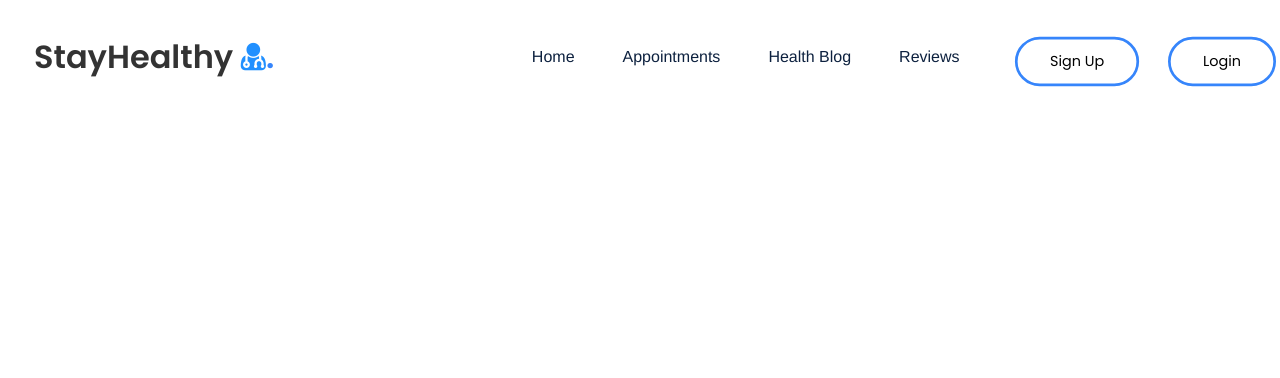
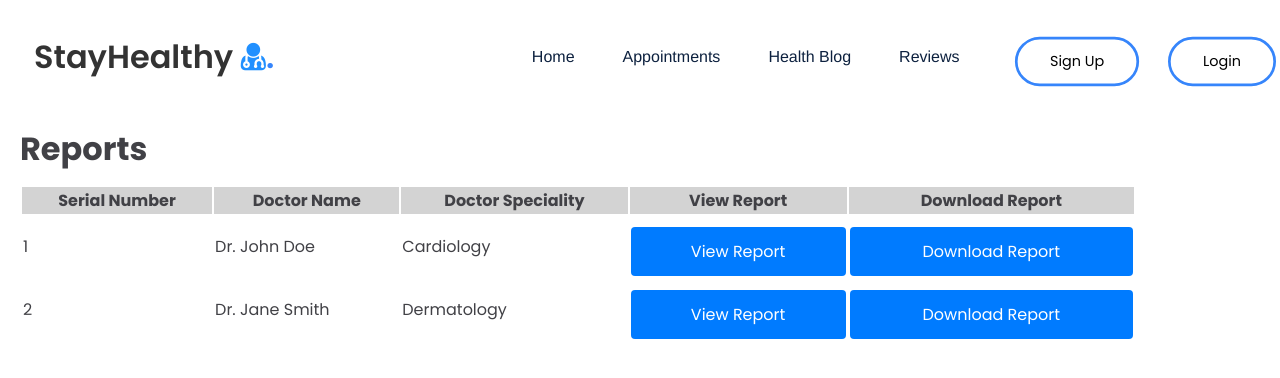
Before and after one commit to gabrielhli/front-end-capstone, a React (Create React App) app: page /reports in a window 1280 px wide. Shown: the top 378 px of the page. Built offline with nearby package versions, Linux system fonts and the light colour scheme.

Commit message:
Added report layout

```diff
--- a/src/App.js
+++ b/src/App.js
@@ -13,6 +13,7 @@ import InstantConsultation from './Components/InstantConsultationBooking/Instant
 import BookingConsultation from './Components/BookingConsultation';
 import ReviewForm from './Components/ReviewForm/ReviewForm'
 import ProfileForm from './Components/ProfileForm/ProfileForm';
+import ReportsLayout from './Components/ReportsLayout/ReportsLayout';
 
 // Function component for the main App
 function App() {
@@ -35,6 +36,7 @@ function App() {
             <Route path="/search/doctors/" element={<BookingConsultation/>}/>
             <Route path="/reviews" element={<ReviewForm/>}/>
             <Route path="/profile" element={<ProfileForm/>}/>
+            <Route path="/reports" element={<ReportsLayout/>}/>
           </Routes>
           </Notification>
         </BrowserRouter>
--- /dev/null
+++ b/src/Components/ReportsLayout/ReportsLayout.css
@@ -0,0 +1,34 @@
+.reports-container {
+    width: 400px;
+    margin: auto;
+    margin-top:10%;
+    color: #414146;
+    padding: 0 20px;
+    position: static;
+    width: 100%;
+}
+
+.reports-table {
+    width: 90%;
+}
+
+.reports-headers {
+    background-color: lightgray;
+}
+
+.reports-data {
+    border-top: 1px solid black;
+}
+
+tr {
+    border-top: 1px solid black;
+}
+
+.btn-clicked {
+    background-color: red;
+    cursor: not-allowed;
+}
+
+.btn-clicked:hover {
+    background-color: red;
+}
--- /dev/null
+++ b/src/Components/ReportsLayout/ReportsLayout.js
@@ -0,0 +1,64 @@
+import React, { useState } from 'react';
+import './ReportsLayout.css';
+
+const ReportsLayout = () => {
+    const [data, setData] = useState([
+        {
+            "Serial Number": "1",
+            "Doctor Name": "Dr. John Doe",
+            "Doctor Speciality": "Cardiology",
+            "View Report": "",
+            "Download Report": ""
+            },
+        {
+            "Serial Number": "2",
+            "Doctor Name": "Dr. Jane Smith",
+            "Doctor Speciality": "Dermatology",
+            "View Report": "",
+            "Download Report": ""
+        }
+    ]);
+    const heading = Object.keys(data[0]);
+
+    const HandleRow = ({ row }, key) => {
+        return (
+            <tr key={key}>
+                <td key="Serial Number">{row["Serial Number"]}</td>
+                <td key="Doctor Name">{row["Doctor Name"]}</td>
+                <td key="Doctor Speciality">{row["Doctor Speciality"]}</td>
+                <td key="View Report">
+                    <button>View Report</button>
+                </td>
+                <td key="Download Report">
+                    <button>Download Report</button>
+                </td>
+            </tr>
+        );
+    };
+
+    return (
+        <div className="reports-container">
+            <div className="reports-title">
+                <h1>Reports</h1>
+            </div>
+            <div className="reports-content">
+                <table className="reports-table">
+                    <thead>
+                        <tr className="reports-headers">
+                            {heading.map((header) => (
+                                <th key={header}>{header}</th>
+                            ))}
+                        </tr>
+                    </thead>
+                    <tbody>
+                        {data.map((row, index) => (
+                            <HandleRow row={row} key={index} />
+                        ))}
+                    </tbody>
+                </table>
+            </div>
+        </div>
+    );
+};
+
+export default ReportsLayout;
--- a/src/Components/ReviewForm/ReviewForm.js
+++ b/src/Components/ReviewForm/ReviewForm.js
@@ -111,7 +111,6 @@ const ReviewForm = () => {
                     </tbody>
                 </table>
             </div>
-
         </div>
     );
 };
```
